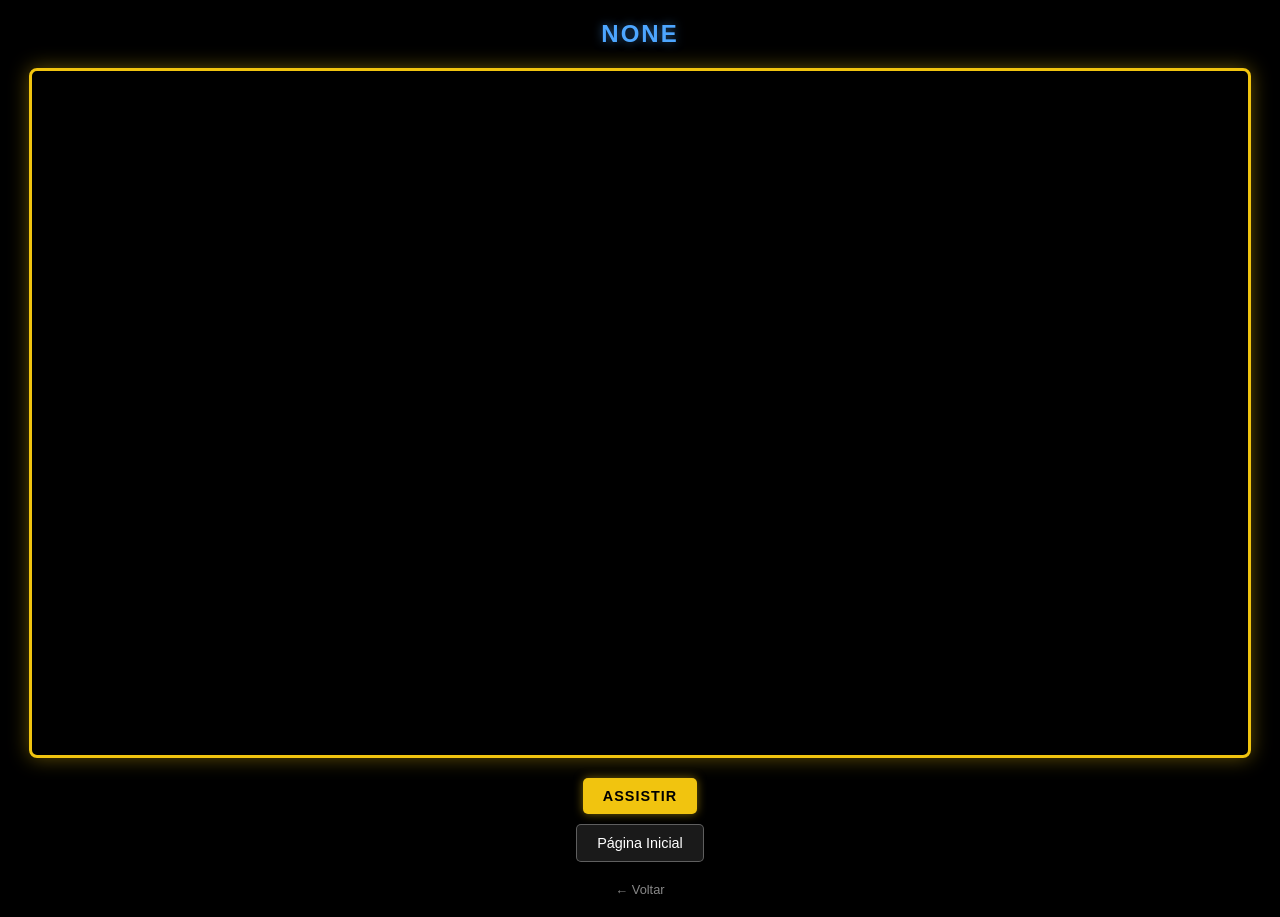
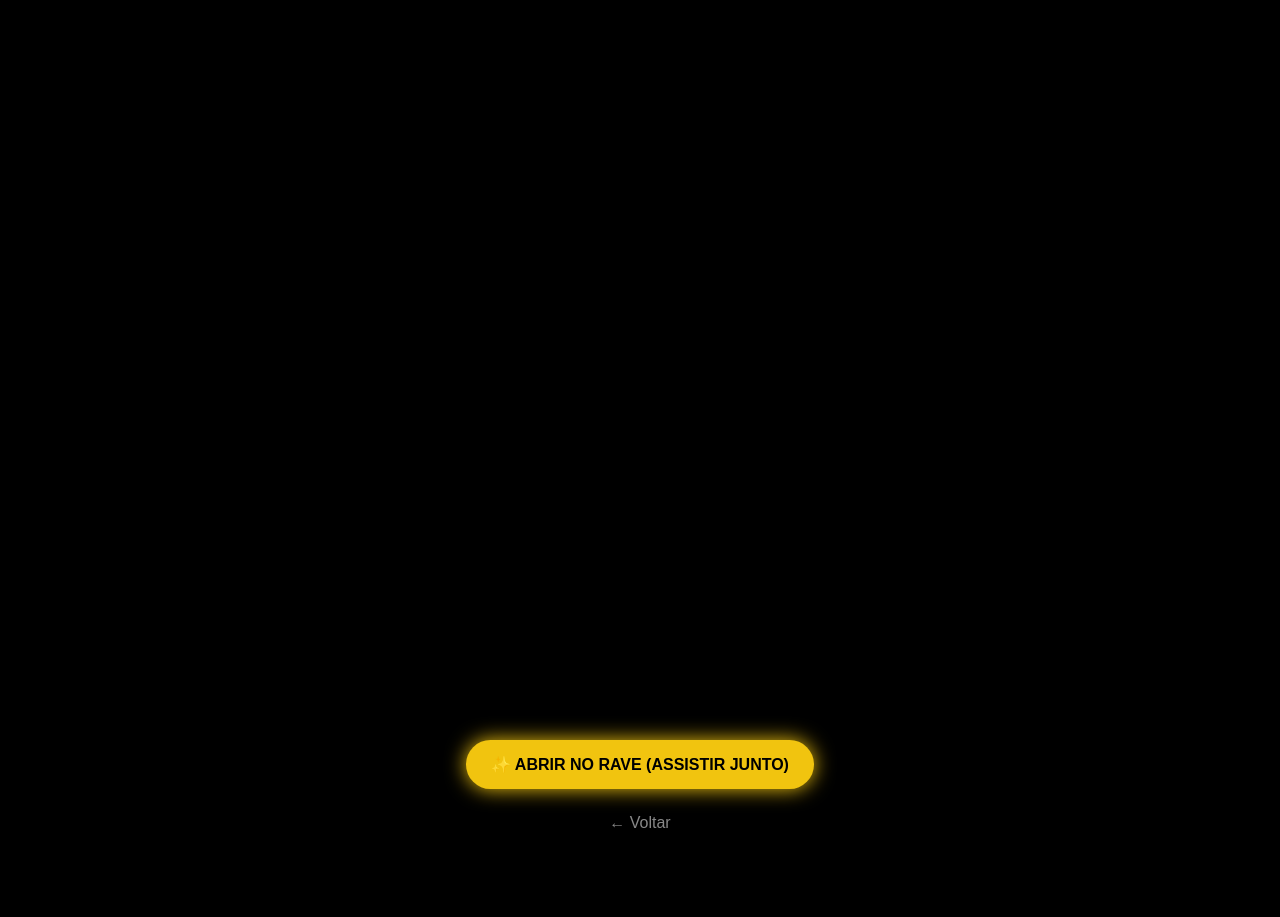
Before and after one commit to clairtonslv45-ai/zathura-stream, a Flask app: page /player in a window 1280 px wide. After the commit the page ends 828 px from the top, so only its background shows below. Run offline with Flask 3, Linux system fonts and the light colour scheme.

Commit message:
Sistema Selado: Player Embed + Botão Rave Blindado

```diff
--- a/app.py
+++ b/app.py
@@ -10,61 +10,23 @@ generos = [
     {"nome": "Drama", "slug": "drama", "cor": "#ff00ff"},
     {"nome": "Romance", "slug": "romance", "cor": "#ff1493"},
     {"nome": "Animação", "slug": "animacao", "cor": "#00ff00"},
-    {"nome": "Fantasia", "slug": "fantasia", "cor": "#9933ff"},
     {"nome": "Cinema antigo", "slug": "cinema-antigo", "cor": "#00ffff"}
 ]
 
 filmes_db = {
-    "acao": [
-        {"titulo": "Fugindo da morte", "link": "https://ok.ru/videoembed/9134406896224"},
-        {"titulo": "Drive - Tensão Máxima (1997)", "link": "https://ok.ru/videoembed/1922594835104"}
-    ],
-    "terror": [
-        {"titulo": "Terror na escuridão", "link": "https://ok.ru/videoembed/35507473010"},
-        {"titulo": "Tamara", "link": "https://ok.ru/videoembed/1756366899720"},
-        {"titulo": "A bruxa da casa ao lado", "link": "https://ok.ru/videoembed/2004919323357"},
-        {"titulo": "Deixe ela entrar", "link": "https://ok.ru/videoembed/1051961526978"},
-        {"titulo": "Terror no Pântano 2", "link": "https://ok.ru/videoembed/991264246391"},
-        {"titulo": "Olhos famintos 1 (2001) Dublado", "link": "https://ok.ru/videoembed/383529192100"}
-    ],
+    "acao": [{"titulo": "Drive - Tensão Máxima (1997)", "link": "https://ok.ru/videoembed/1922594835104"}],
     "comedia": [
-        {"titulo": "Camp Rock", "link": "https://ok.ru/videoembed/9450417818358"},
-        {"titulo": "CJ7 o brinquedo mágico", "link": "https://ok.ru/videoembed/10147592276650"},
-        {"titulo": "Kung Pow: O Mestre da Confusão", "link": "https://ok.ru/videoembed/9743619852946"},
-        {"titulo": "Pelas garotas e pela glória (2009)", "link": "https://ok.ru/videoembed/6681522866916"},
         {"titulo": "Frat Party (A festa) (2009)", "link": "https://ok.ru/videoembed/6695168969223"},
         {"titulo": "Um maluco no golfe (1996)", "link": "https://ok.ru/videoembed/4207491549845"},
         {"titulo": "As Apimentadas", "link": "https://ok.ru/videoembed/559416216263"},
         {"titulo": "As Apimentadas - Mandando Ver", "link": "https://ok.ru/videoembed/8832564726368"}
     ],
     "drama": [
-        {"titulo": "A Professora de Piano", "link": "https://ok.ru/videoembed/1291109796413"},
-        {"titulo": "Notorious B.I.G. (2009)", "link": "https://ok.ru/videoembed/30186211954"},
         {"titulo": "Corra, Lola, Corra (1998)", "link": "https://ok.ru/videoembed/6370743749303"},
         {"titulo": "O Profissional (1994)", "link": "https://ok.ru/videoembed/3663969651428"},
         {"titulo": "8 Mile- Rua das ilusões (2002)", "link": "https://ok.ru/videoembed/1396647398042"}
     ],
-    "romance": [
-        {"titulo": "Secretária (2002)", "link": "https://ok.ru/videoembed/4215218309860"},
-        {"titulo": "Desejos Passageiros", "link": "https://ok.ru/videoembed/5396575750827"},
-        {"titulo": "Deite Comigo", "link": "https://ok.ru/videoembed/22931968317"},
-        {"titulo": "Benedetta (2021)", "link": "https://ok.ru/videoembed/10438247451277"}
-    ],
-    "fantasia": [
-        {"titulo": "O Lar das Crianças Peculiares", "link": "https://ok.ru/videoembed/7281445309082"},
-        {"titulo": "Coração de tinta o livro mágico", "link": "https://ok.ru/videoembed/5243438303914"},
-        {"titulo": "Edward mãos de tesoura", "link": "https://ok.ru/videoembed/1707365304907"},
-        {"titulo": "Onde Vivem os Monstros", "link": "https://ok.ru/videoembed/2645490862724"},
-        {"titulo": "O Mistério do Relógio na Parede", "link": "https://ok.ru/videoembed/1851630881387"},
-        {"titulo": "O Labirinto do Fauno", "link": "https://ok.ru/videoembed/7406352730852"}
-    ],
-    "animacao": [
-        {"titulo": "A Lenda dos Guardiões", "link": "https://ok.ru/videoembed/383529192100"},
-        {"titulo": "Planeta do Tesouro", "link": "https://ok.ru/videoembed/1551464860379"},
-        {"titulo": "Planeta 51", "link": "https://ok.ru/videoembed/7251048598034"},
-        {"titulo": "A Fuga do Planeta Terra", "link": "https://ok.ru/videoembed/4899872443050"},
-        {"titulo": "Reino Escondido", "link": "https://ok.ru/videoembed/1385257044634"}
-    ],
+    "romance": [{"titulo": "Benedetta (2021)", "link": "https://ok.ru/videoembed/10438247451277"}],
     "cinema-antigo": [
         {"titulo": "Clube dos Cinco (1985)", "link": "https://ok.ru/videoembed/8473915624001"},
         {"titulo": "O Fantasma da Ópera (1989)", "link": "https://ok.ru/videoembed/4830921034296"},
@@ -84,6 +46,7 @@ def categoria(slug):
 def player():
     t = request.args.get('t')
     l = request.args.get('l')
+    # Link do Rave que abre o vídeo externamente
     rave_link = f"rave://open?url={l}"
     return render_template('filme.html', filme={"titulo": t, "link": l, "rave": rave_link})
 
--- a/templates/filme.html
+++ b/templates/filme.html
@@ -5,78 +5,24 @@
     <meta name="viewport" content="width=device-width, initial-scale=1.0">
     <title>{{ filme.titulo }}</title>
     <style>
-        body { background: #000; color: #fff; font-family: sans-serif; text-align: center; margin: 0; padding-top: 20px; }
-
-        .movie-title {
-            font-size: 1.5rem;
-            margin-bottom: 20px;
-            font-weight: bold;
-            text-transform: uppercase;
-            letter-spacing: 2px;
-            color: #4da6ff;
-            text-shadow: 0 0 10px rgba(77, 166, 255, 0.5);
-        }
-
-        /* Container do vídeo com a borda amarela */
-        .video-wrapper {
-            max-width: 95%;
-            margin: 0 auto;
-            border: 3px solid #f1c40f; /* Borda amarela */
-            box-shadow: 0 0 20px rgba(241, 196, 15, 0.4); /* Brilho amarelo sutil */
-            border-radius: 8px;
-            overflow: hidden;
-        }
-
+        body { background: #000; color: #fff; font-family: sans-serif; text-align: center; margin: 0; }
         .video-container { position: relative; padding-bottom: 56.25%; height: 0; overflow: hidden; }
         .video-container iframe { position: absolute; top: 0; left: 0; width: 100%; height: 100%; border: 0; }
-
         .controls { padding: 20px; }
-
         .btn-rave {
-            background: #f1c40f;
-            color: #000;
-            padding: 10px 20px;
-            text-decoration: none;
-            font-weight: bold;
-            font-size: 0.9rem;
-            border-radius: 5px;
-            display: inline-block;
-            box-shadow: 0 0 10px rgba(241, 196, 15, 0.5);
-            margin-bottom: 10px;
-            text-transform: uppercase;
-            letter-spacing: 1px;
+            background: #f1c40f; color: #000; padding: 15px 25px;
+            text-decoration: none; font-weight: bold; border-radius: 50px;
+            display: inline-block; box-shadow: 0 0 20px #f1c40f; margin-bottom: 15px;
         }
-
-        .btn-home {
-            display: inline-block;
-            background: rgba(255, 255, 255, 0.1);
-            color: #fff;
-            padding: 10px 20px;
-            text-decoration: none;
-            border-radius: 5px;
-            font-size: 0.9rem;
-            margin-bottom: 10px;
-            border: 1px solid rgba(255, 255, 255, 0.3);
-            transition: 0.3s;
-        }
-        .btn-home:hover { background: rgba(255, 255, 255, 0.2); }
-
-        .btn-back { color: #888; text-decoration: none; display: block; margin-top: 10px; font-size: 0.8rem; }
+        .btn-back { color: #888; text-decoration: none; display: block; margin-top: 10px; }
     </style>
 </head>
 <body>
-    <div class="movie-title">{{ filme.titulo }}</div>
-
-    <div class="video-wrapper">
-        <div class="video-container">
-            <iframe src="{{ filme.link }}" allowfullscreen></iframe>
-        </div>
+    <div class="video-container">
+        <iframe src="{{ filme.link }}" allowfullscreen></iframe>
     </div>
-
     <div class="controls">
-        <a href="{{ filme.rave }}" class="btn-rave">ASSISTIR</a>
-        <br>
-        <a href="/" class="btn-home">Página Inicial</a>
+        <a href="{{ filme.rave }}" class="btn-rave">✨ ABRIR NO RAVE (ASSISTIR JUNTO)</a>
         <a href="javascript:history.back()" class="btn-back">← Voltar</a>
     </div>
 </body>
```
